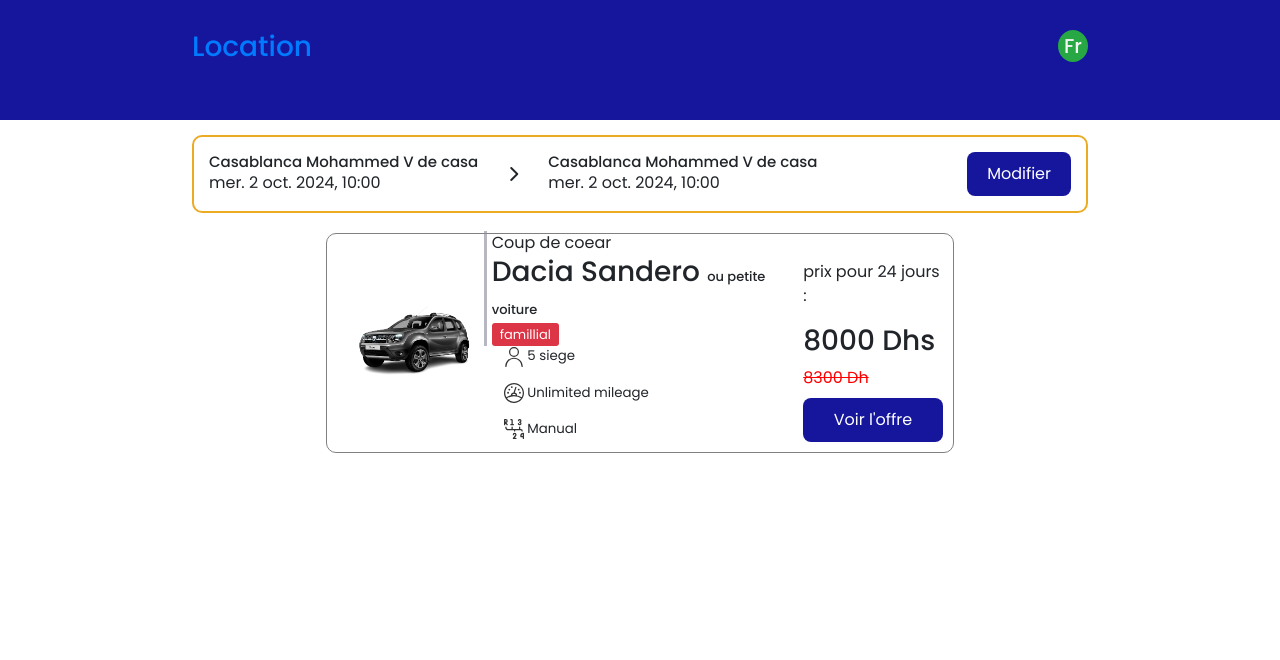
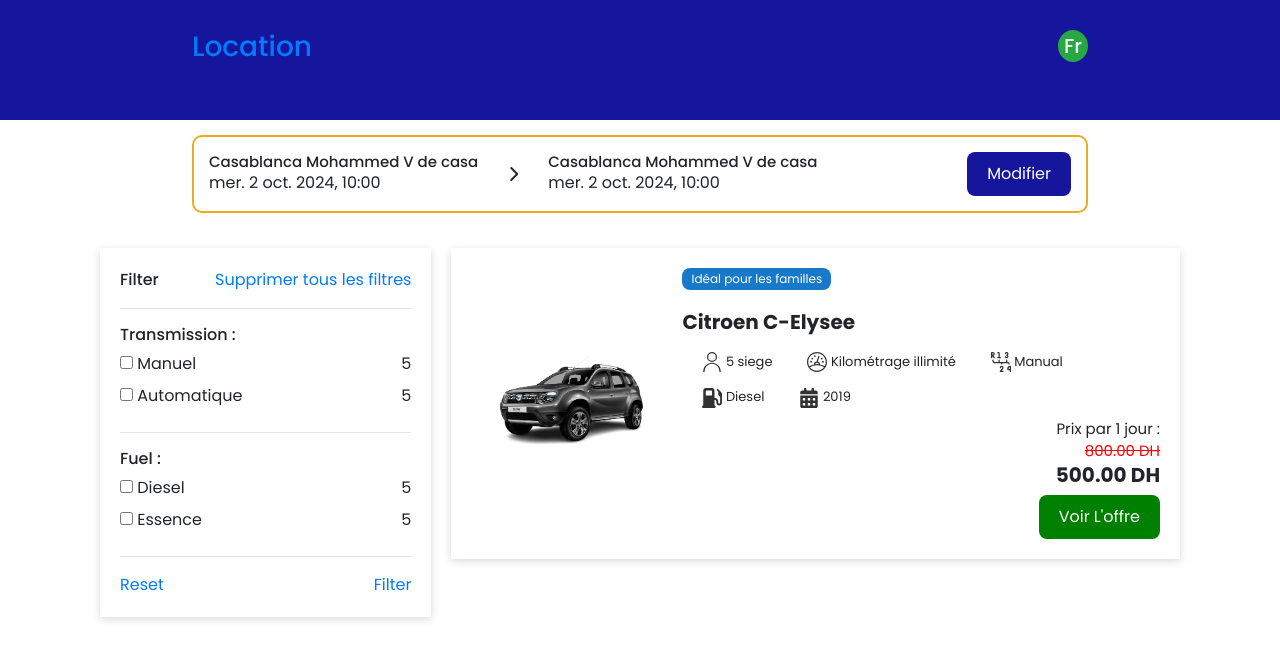
Before and after one commit to zakariaElGuedzi/location-de-voiture, a PHP site: page /listevehicules.html in a window 1280 px wide. Shown: the top 660 px of the page. Run offline with PHP 8.4, Linux system fonts and the light colour scheme; some libraries are stand-ins or nearby versions.

Commit message:
Liste Veh update

```diff
--- a/SingleVehicle.html
+++ b/SingleVehicle.html
@@ -35,9 +35,7 @@
                     <p>mer. 2 oct. 2024, 10:00</p>
                 </div>
             </div>
-                <div class="modifButtonDiv ">
             <button class="BtnModifier">Modifier</button>
-                </div>
         </div>
             <div  class="divCordoneLV2">
                 <div class="ContainerTtle">
--- a/listevehicules.css
+++ b/listevehicules.css
@@ -9,6 +9,7 @@
 body {
   font-family: "Poppins", sans-serif !important;
   background-color: #f4f4f4;
+  overflow-x: hidden;
 }
 
 :root {
@@ -158,6 +159,112 @@ section {
 .info-card .hautDiv .prixAuto button a {
   color: white;
   text-decoration: none;
+}
+
+.Cariste {
+  display: flex;
+  max-width: 100vw;
+  margin: 0 80px;
+  padding: 20px;
+  gap: 20px;
+}
+.Cariste .CarFilter {
+  flex: 0.8;
+  padding: 20px;
+  box-shadow: rgba(26, 26, 26, 0.16) 0px 2px 8px 0px;
+}
+.Cariste .CarFilter .FilterTitle {
+  display: flex;
+  justify-content: space-between;
+  align-items: center;
+}
+.Cariste .CarFilter .FilterTitle h6 {
+  margin: 0;
+}
+.Cariste .Cars {
+  flex: 2;
+  display: flex;
+  flex-direction: column;
+  gap: 20px;
+}
+.Cariste .Cars .caritem {
+  padding: 20px;
+  display: flex;
+  box-shadow: rgba(26, 26, 26, 0.16) 0px 2px 8px 0px;
+  justify-content: center;
+  gap: 20px;
+}
+.Cariste .Cars .caritem .carimg {
+  background-color: rgb(255, 255, 255);
+  background-image: url(img/compact-car-dacia-sport-utility-vehicle-renault-renault-duster-removebg-preview.png);
+  background-repeat: no-repeat;
+  background-position: center;
+  background-size: 100%;
+  flex: 2;
+}
+.Cariste .Cars .caritem .carDts {
+  flex: 5;
+  display: flex;
+  flex-direction: column;
+  gap: 10px;
+}
+.Cariste .Cars .caritem .carDts .CarClass {
+  color: white;
+  background-color: #1879ca;
+  width: -moz-max-content;
+  width: max-content;
+  padding: 2px 9px;
+  border-radius: 8px;
+  margin-bottom: 10px !important;
+  font-size: 12px;
+}
+.Cariste .Cars .caritem .carDts .CarName {
+  font-size: 20px;
+  font-weight: bolder;
+}
+.Cariste .Cars .caritem .carDts .caroptions {
+  display: flex;
+  flex-direction: row;
+  flex-wrap: wrap;
+  gap: 15px;
+  width: 90%;
+}
+.Cariste .Cars .caritem .carDts .caroptions p {
+  margin: 0;
+  font-size: 13px;
+}
+.Cariste .Cars .caritem .carDts .caroptions svg {
+  width: 20px;
+  height: 20px;
+  opacity: 0.8;
+  font-weight: 100;
+  left: 20px;
+}
+.Cariste .Cars .caritem .carDts .carprice {
+  display: flex;
+  flex-direction: column;
+  align-items: flex-end;
+}
+.Cariste .Cars .caritem .carDts .carprice p, .Cariste .Cars .caritem .carDts .carprice s {
+  margin: 0;
+  font-size: 15px;
+}
+.Cariste .Cars .caritem .carDts .carprice s {
+  color: red;
+}
+.Cariste .Cars .caritem .carDts .carprice h4 {
+  font-weight: bold;
+  font-size: 20px;
+}
+.Cariste .Cars .caritem .carDts .carprice a {
+  text-decoration: none;
+  background-color: green;
+  color: white;
+  padding: 10px 20px;
+  border-radius: 8px;
+}
+.Cariste .Cars .caritem .carDts .carprice a:hover {
+  background-color: rgb(7, 82, 7);
 }
 
 svg {
--- a/listevehicules.html
+++ b/listevehicules.html
@@ -40,19 +40,16 @@
             </div>
             <button class="BtnModifier">Modifier</button>
         </div>
-</section>
+    </section>
 
     <!-- ad display -->
     <!-- <div class="addisplay"></div> -->
 
-    <div class="info-card">
+    <!-- <div class="info-card">
         <div class="Contain1 ">
-
             <div class="hautDiv">
                 <div class="img">
-                    <!-- image of car -->
                 </div>
-
                 <div class="infoauto">
                     <div class="infosDiv2">
                         <p class="m-0">Coup de coear</p>
@@ -60,15 +57,14 @@
                         <button class="bg-danger px-2">famillial</button>
                     </div>
                     <div class="detailsAuto">
-                            <!-- <label for="" class=""> -->
                                 <p><svg xmlns="http://www.w3.org/2000/svg" viewBox="0 0 24 24"><path d="M16.5 6a4.5 4.5 0 1 1-9 0 4.5 4.5 0 0 1 9 0zM18 6A6 6 0 1 0 6 6a6 6 0 0 0 12 0zM3 23.25a9 9 0 1 1 18 0 .75.75 0 0 0 1.5 0c0-5.799-4.701-10.5-10.5-10.5S1.5 17.451 1.5 23.25a.75.75 0 0 0 1.5 0z"></path></svg>
                                     5 siege</p>
                                 <p><svg xmlns="http://www.w3.org/2000/svg" viewBox="0 0 24 24"><path d="M9.75 15.292v-.285a2.25 2.25 0 0 1 4.5 0v.285a.75.75 0 0 0 1.5 0v-.285a3.75 3.75 0 1 0-7.5 0v.285a.75.75 0 0 0 1.5 0zM13.54 5.02l-2.25 6.75a.75.75 0 0 0 1.424.474l2.25-6.75a.75.75 0 1 0-1.424-.474zM6.377 6.757a1.125 1.125 0 1 0 0 2.25 1.125 1.125 0 0 0 0-2.25.75.75 0 0 0 0 1.5.375.375 0 1 1 0-.75.375.375 0 0 1 0 .75.75.75 0 0 0 0-1.5zm12.75 3.75a1.125 1.125 0 1 0 0 2.25 1.125 1.125 0 0 0 0-2.25.75.75 0 0 0 0 1.5.375.375 0 1 1 0-.75.375.375 0 0 1 0 .75.75.75 0 0 0 0-1.5zm-1.496-3.75a1.125 1.125 0 1 0 1.119 1.131v-.006c0-.621-.504-1.125-1.125-1.125a.75.75 0 0 0 0 1.5.375.375 0 0 1-.375-.375V7.88a.375.375 0 1 1 .373.377.75.75 0 1 0 .008-1.5zm-8.254-3a1.125 1.125 0 1 0 0 2.25 1.125 1.125 0 0 0 0-2.25.75.75 0 0 0 0 1.5.375.375 0 1 1 0-.75.375.375 0 0 1 0 .75.75.75 0 0 0 0-1.5zM21.88 17.541a16.503 16.503 0 0 0-19.76 0 .75.75 0 1 0 .898 1.202 15.003 15.003 0 0 1 17.964 0 .75.75 0 1 0 .898-1.202zm.62-5.534c0 5.799-4.701 10.5-10.5 10.5s-10.5-4.701-10.5-10.5 4.701-10.5 10.5-10.5 10.5 4.701 10.5 10.5zm1.5 0c0-6.627-5.373-12-12-12s-12 5.373-12 12 5.373 12 12 12 12-5.373 12-12zm-19.123-1.5a1.125 1.125 0 1 0 0 2.25 1.125 1.125 0 0 0 0-2.25.75.75 0 0 0 0 1.5.375.375 0 1 1 0-.75.375.375 0 0 1 0 .75.75.75 0 0 0 0-1.5z"></path></svg>
                                     Unlimited mileage</p>
 
                                     <p>    <svg xmlns="http://www.w3.org/2000/svg" viewBox="0 0 24 24"><path d="M1.5 6.75v-3a.75.75 0 0 0-1.5 0v3a.75.75 0 0 0 1.5 0m2.85-.45-2.25-3a.75.75 0 1 0-1.2.9l2.25 3a.75.75 0 1 0 1.2-.9m18.9 13.95h-3L21 21v-.75A2.25 2.25 0 0 1 23.25 18l-.75-.75v6a.75.75 0 0 0 1.5 0v-6a.75.75 0 0 0-.75-.75 3.75 3.75 0 0 0-3.75 3.75V21c0 .414.336.75.75.75h3a.75.75 0 0 0 0-1.5M18.024 2.056A.75.75 0 1 1 18.75 3v1.5a.75.75 0 1 1-.722.95.75.75 0 1 0-1.446.4A2.25 2.25 0 1 0 18.75 3c-1 0-1 1.5 0 1.5a2.25 2.25 0 1 0-2.174-2.832.75.75 0 0 0 1.448.388M12 18.75a.75.75 0 0 1 1.5 0c0 .315-.107.622-.304.868l-2.532 3.163A.75.75 0 0 0 11.25 24h3a.75.75 0 0 0 0-1.5h-3l.586 1.219 2.532-3.164c.41-.513.632-1.15.632-1.805a2.25 2.25 0 0 0-4.5 0 .75.75 0 0 0 1.5 0M8.25 1.5H9v5.25a.75.75 0 0 0 1.5 0V1.5A1.5 1.5 0 0 0 9 0h-.75a.75.75 0 0 0 0 1.5m0 6h3a.75.75 0 0 0 0-1.5h-3a.75.75 0 0 0 0 1.5m-6-7.5H.75A.75.75 0 0 0 0 .75v3c0 .414.336.75.75.75h1.5a2.25 2.25 0 0 0 0-4.5m0 1.5a.75.75 0 0 1 0 1.5H.75l.75.75v-3l-.75.75zm8.25 11.25v-3a.75.75 0 0 0-1.5 0v3a.75.75 0 0 0 1.5 0m1.5 0v1.5a.75.75 0 0 0 1.5 0v-1.5a.75.75 0 0 0-1.5 0m7.5 0v-3a.75.75 0 0 0-1.5 0v3a.75.75 0 0 0 1.5 0m3 1.5A2.25 2.25 0 0 0 20.25 12h-15A2.25 2.25 0 0 1 3 9.75a.75.75 0 0 0-1.5 0 3.75 3.75 0 0 0 3.75 3.75h15a.75.75 0 0 1 .75.75.75.75 0 0 0 1.5 0"></path></svg>
-                                        Manual</p>
-                            <!-- </label>                         -->
+                                        Manual
+                                    </p>
                     </div>
                </div>
 
@@ -82,13 +78,105 @@
                </div>
             </div>
 
-            <!-- <div class="BasDiv">
-                <p>info important</p>
-            </div> -->
+        </div>
+    </div> -->
+    <div class="Cariste">
+        <div class="CarFilter">
+            <div class="FilterConatiner">
+                <div class="FilterTitle">
+                    <h6>Filter</h6>
+                    <a href="">Supprimer tous les filtres</a>
+                </div>
+                <hr>
+                <div class="Transmission">
+                    <h6 for="price">Transmission :</h6>
+                    <div class="d-flex justify-content-between">
+                        <div>
+                            <input type="checkbox" name="" id="">
+                            <label for="">Manuel</label>
+                        </div>
+                        <p class="m-0">5</p>
+                    </div>
+                    <div class="d-flex justify-content-between">
+                        <div>
+                            <input type="checkbox" name="" id="">
+                            <label for="">Automatique</label>
+                        </div>
+                        <p class="m-0">5</p>
+                    </div>
+                </div>
+                <hr>
+                <div>
+                    <h6>Fuel :</h6>
+                    <div class="d-flex justify-content-between">
+                        <div>
+                            <input type="checkbox" name="" id="">
+                            <label for="">Diesel</label>
+                        </div>
+                        <p class="m-0">5</p>
+                    </div>
+                    <div class="d-flex justify-content-between">
+                        <div>
+                            <input type="checkbox" name="" id="">
+                            <label for="">Essence</label>
+                        </div>
+                        <p class="m-0">5</p>
+                    </div><div></div>
+                </div>
+                <hr>
+            </div>
+            <div class="d-flex justify-content-between">
+                <a href="">Reset</a>
+                <a href="">Filter</a>
+            </div>
 
         </div>
+        <div class="Cars">
+            <div class="caritem">
+                <div class="carimg">
+
+                </div>
+                <div class="carDts">
+                    <p class="CarClass">Idéal pour les familles</p>
+                    <h6 class="CarName">Citroen C-Elysee</h6>
+                    <div class="caroptions">
+                        <p>
+                            <svg xmlns="http://www.w3.org/2000/svg"
+                                viewBox="0 0 24 24">
+                                <path d="M16.5 6a4.5 4.5 0 1 1-9 0 4.5 4.5 0 0 1 9 0zM18 6A6 6 0 1 0 6 6a6 6 0 0 0 12 0zM3 23.25a9 9 0 1 1 18 0 .75.75 0 0 0 1.5 0c0-5.799-4.701-10.5-10.5-10.5S1.5 17.451 1.5 23.25a.75.75 0 0 0 1.5 0z">
+                                </path>
+                            </svg>
+                            5 siege
+                        </p>
+                        <p>
+                            <svg xmlns="http://www.w3.org/2000/svg" viewBox="0 0 24 24"><path d="M9.75 15.292v-.285a2.25 2.25 0 0 1 4.5 0v.285a.75.75 0 0 0 1.5 0v-.285a3.75 3.75 0 1 0-7.5 0v.285a.75.75 0 0 0 1.5 0zM13.54 5.02l-2.25 6.75a.75.75 0 0 0 1.424.474l2.25-6.75a.75.75 0 1 0-1.424-.474zM6.377 6.757a1.125 1.125 0 1 0 0 2.25 1.125 1.125 0 0 0 0-2.25.75.75 0 0 0 0 1.5.375.375 0 1 1 0-.75.375.375 0 0 1 0 .75.75.75 0 0 0 0-1.5zm12.75 3.75a1.125 1.125 0 1 0 0 2.25 1.125 1.125 0 0 0 0-2.25.75.75 0 0 0 0 1.5.375.375 0 1 1 0-.75.375.375 0 0 1 0 .75.75.75 0 0 0 0-1.5zm-1.496-3.75a1.125 1.125 0 1 0 1.119 1.131v-.006c0-.621-.504-1.125-1.125-1.125a.75.75 0 0 0 0 1.5.375.375 0 0 1-.375-.375V7.88a.375.375 0 1 1 .373.377.75.75 0 1 0 .008-1.5zm-8.254-3a1.125 1.125 0 1 0 0 2.25 1.125 1.125 0 0 0 0-2.25.75.75 0 0 0 0 1.5.375.375 0 1 1 0-.75.375.375 0 0 1 0 .75.75.75 0 0 0 0-1.5zM21.88 17.541a16.503 16.503 0 0 0-19.76 0 .75.75 0 1 0 .898 1.202 15.003 15.003 0 0 1 17.964 0 .75.75 0 1 0 .898-1.202zm.62-5.534c0 5.799-4.701 10.5-10.5 10.5s-10.5-4.701-10.5-10.5 4.701-10.5 10.5-10.5 10.5 4.701 10.5 10.5zm1.5 0c0-6.627-5.373-12-12-12s-12 5.373-12 12 5.373 12 12 12 12-5.373 12-12zm-19.123-1.5a1.125 1.125 0 1 0 0 2.25 1.125 1.125 0 0 0 0-2.25.75.75 0 0 0 0 1.5.375.375 0 1 1 0-.75.375.375 0 0 1 0 .75.75.75 0 0 0 0-1.5z"></path></svg>
+                            Kilométrage illimité
+                        </p>
+                        <p>
+                            <svg xmlns="http://www.w3.org/2000/svg" viewBox="0 0 24 24"><path d="M1.5 6.75v-3a.75.75 0 0 0-1.5 0v3a.75.75 0 0 0 1.5 0m2.85-.45-2.25-3a.75.75 0 1 0-1.2.9l2.25 3a.75.75 0 1 0 1.2-.9m18.9 13.95h-3L21 21v-.75A2.25 2.25 0 0 1 23.25 18l-.75-.75v6a.75.75 0 0 0 1.5 0v-6a.75.75 0 0 0-.75-.75 3.75 3.75 0 0 0-3.75 3.75V21c0 .414.336.75.75.75h3a.75.75 0 0 0 0-1.5M18.024 2.056A.75.75 0 1 1 18.75 3v1.5a.75.75 0 1 1-.722.95.75.75 0 1 0-1.446.4A2.25 2.25 0 1 0 18.75 3c-1 0-1 1.5 0 1.5a2.25 2.25 0 1 0-2.174-2.832.75.75 0 0 0 1.448.388M12 18.75a.75.75 0 0 1 1.5 0c0 .315-.107.622-.304.868l-2.532 3.163A.75.75 0 0 0 11.25 24h3a.75.75 0 0 0 0-1.5h-3l.586 1.219 2.532-3.164c.41-.513.632-1.15.632-1.805a2.25 2.25 0 0 0-4.5 0 .75.75 0 0 0 1.5 0M8.25 1.5H9v5.25a.75.75 0 0 0 1.5 0V1.5A1.5 1.5 0 0 0 9 0h-.75a.75.75 0 0 0 0 1.5m0 6h3a.75.75 0 0 0 0-1.5h-3a.75.75 0 0 0 0 1.5m-6-7.5H.75A.75.75 0 0 0 0 .75v3c0 .414.336.75.75.75h1.5a2.25 2.25 0 0 0 0-4.5m0 1.5a.75.75 0 0 1 0 1.5H.75l.75.75v-3l-.75.75zm8.25 11.25v-3a.75.75 0 0 0-1.5 0v3a.75.75 0 0 0 1.5 0m1.5 0v1.5a.75.75 0 0 0 1.5 0v-1.5a.75.75 0 0 0-1.5 0m7.5 0v-3a.75.75 0 0 0-1.5 0v3a.75.75 0 0 0 1.5 0m3 1.5A2.25 2.25 0 0 0 20.25 12h-15A2.25 2.25 0 0 1 3 9.75a.75.75 0 0 0-1.5 0 3.75 3.75 0 0 0 3.75 3.75h15a.75.75 0 0 1 .75.75.75.75 0 0 0 1.5 0"></path></svg>
+                            Manual
+                        </p>
+                        <p>
+                            <svg xmlns="http://www.w3.org/2000/svg" viewBox="0 0 512 512"><!--!Font Awesome Free 6.6.0 by @fontawesome - https://fontawesome.com License - https://fontawesome.com/license/free Copyright 2024 Fonticons, Inc.--><path d="M32 64C32 28.7 60.7 0 96 0L256 0c35.3 0 64 28.7 64 64l0 192 8 0c48.6 0 88 39.4 88 88l0 32c0 13.3 10.7 24 24 24s24-10.7 24-24l0-154c-27.6-7.1-48-32.2-48-62l0-64L384 64c-8.8-8.8-8.8-23.2 0-32s23.2-8.8 32 0l77.3 77.3c12 12 18.7 28.3 18.7 45.3l0 13.5 0 24 0 32 0 152c0 39.8-32.2 72-72 72s-72-32.2-72-72l0-32c0-22.1-17.9-40-40-40l-8 0 0 144c17.7 0 32 14.3 32 32s-14.3 32-32 32L32 512c-17.7 0-32-14.3-32-32s14.3-32 32-32L32 64zM96 80l0 96c0 8.8 7.2 16 16 16l128 0c8.8 0 16-7.2 16-16l0-96c0-8.8-7.2-16-16-16L112 64c-8.8 0-16 7.2-16 16z"/></svg>
+                            Diesel
+                        </p>
+                        <p>
+                            <svg xmlns="http://www.w3.org/2000/svg" viewBox="0 0 448 512"><!--!Font Awesome Free 6.6.0 by @fontawesome - https://fontawesome.com License - https://fontawesome.com/license/free Copyright 2024 Fonticons, Inc.--><path d="M128 0c17.7 0 32 14.3 32 32l0 32 128 0 0-32c0-17.7 14.3-32 32-32s32 14.3 32 32l0 32 48 0c26.5 0 48 21.5 48 48l0 48L0 160l0-48C0 85.5 21.5 64 48 64l48 0 0-32c0-17.7 14.3-32 32-32zM0 192l448 0 0 272c0 26.5-21.5 48-48 48L48 512c-26.5 0-48-21.5-48-48L0 192zm64 80l0 32c0 8.8 7.2 16 16 16l32 0c8.8 0 16-7.2 16-16l0-32c0-8.8-7.2-16-16-16l-32 0c-8.8 0-16 7.2-16 16zm128 0l0 32c0 8.8 7.2 16 16 16l32 0c8.8 0 16-7.2 16-16l0-32c0-8.8-7.2-16-16-16l-32 0c-8.8 0-16 7.2-16 16zm144-16c-8.8 0-16 7.2-16 16l0 32c0 8.8 7.2 16 16 16l32 0c8.8 0 16-7.2 16-16l0-32c0-8.8-7.2-16-16-16l-32 0zM64 400l0 32c0 8.8 7.2 16 16 16l32 0c8.8 0 16-7.2 16-16l0-32c0-8.8-7.2-16-16-16l-32 0c-8.8 0-16 7.2-16 16zm144-16c-8.8 0-16 7.2-16 16l0 32c0 8.8 7.2 16 16 16l32 0c8.8 0 16-7.2 16-16l0-32c0-8.8-7.2-16-16-16l-32 0zm112 16l0 32c0 8.8 7.2 16 16 16l32 0c8.8 0 16-7.2 16-16l0-32c0-8.8-7.2-16-16-16l-32 0c-8.8 0-16 7.2-16 16z"/></svg>
+                            2019
+                        </p>
+                    </div>
+                    <div>
+                        <div class="carprice">
+                            <p>Prix par 1 jour :</p>
+                            <s>800.00 DH</s>
+                            <h4> 500.00 DH</h4>
+                            <a href="SingleVehicle.html">Voir L'offre</a>
+                        </div>
+                    </div>
+                </div>
+            </div>
+        </div>
     </div>
-
 
 
 
--- a/listevehicules.scss
+++ b/listevehicules.scss
@@ -5,9 +5,11 @@
     box-sizing: border-box;
     // border: 1px solid;
 }
+
 body {
     font-family: "Poppins", sans-serif !important;
     background-color: #f4f4f4;
+    overflow-x: hidden;
     // background: linear-gradient(153deg, rgba(255, 255, 255, 1) 42%, rgba(7, 14, 25, 0.48) 99%);
 }
 :root {
@@ -175,7 +177,113 @@ section {
     }
 }
 
+.Cariste{
+    display: flex;
+    max-width: 100vw;
+    margin: 0 80px;
+    padding: 20px;
+    gap: 20px;
+    .CarFilter{
+        flex: 0.8;
+        padding: 20px;
+        box-shadow: rgba(26, 26, 26, 0.16) 0px 2px 8px 0px;
+        .FilterTitle{
+            display: flex;
+            justify-content: space-between;
+            align-items: center;
+            h6{
+                margin: 0;
+            }
+        }
+    }
 
+    .Cars{
+        flex: 2;
+        display: flex;
+        flex-direction: column;
+        gap: 20px;
+        .caritem{
+            // border: 2px solid black;
+            padding: 20px;
+            display: flex;
+            box-shadow: rgba(26, 26, 26, 0.16) 0px 2px 8px 0px;
+            justify-content: center;
+            gap: 20px;
+            .carimg{
+                background-color: rgb(255, 255, 255);
+                background-image: url(img/compact-car-dacia-sport-utility-vehicle-renault-renault-duster-removebg-preview.png);
+                background-repeat: no-repeat;
+                background-position: center;
+                background-size: 100%;
+                flex: 2;
+            }
+            .carDts{
+                flex: 5;
+                display: flex;
+                flex-direction: column;
+                gap: 10px;
+                .CarClass{
+                    color: white;
+                    background-color: #1879ca;
+                    width: max-content;
+                    padding: 2px 9px;
+                    border-radius: 8px;
+                    margin-bottom: 10px !important;
+                    font-size: 12px;
+                }
+                .CarName{
+                    font-size: 20px;
+                    font-weight: bolder;
+                }
+                .caroptions{
+                    display: flex;
+                    flex-direction: row;
+                    flex-wrap: wrap;
+                    gap: 15px;
+                    width: 90%;
+                    p{
+                        margin: 0;
+                        font-size: 13px;
+                    }
+                    svg{
+                        width: 20px;
+                        height: 20px;
+                        opacity: 0.8;
+                        font-weight: 100;
+                        left: 20px;
+                    }
+                }
+
+                .carprice{
+                    display: flex;
+                    flex-direction: column;
+                    align-items: flex-end;
+                    p,s{
+                        margin: 0;
+                        font-size: 15px;
+                    }
+                    s{
+                        color: red;
+                    }
+                    h4{
+                        font-weight: bold;
+                        font-size: 20px;
+                    }
+                    a{
+                        text-decoration: none;
+                        background-color: green;
+                        color: white;
+                        padding: 10px 20px;
+                        border-radius: 8px;
+                    }
+                    a:hover{
+                        background-color: rgb(7, 82, 7);
+                    }
+                }
+            }
+        }
+    }
+}
 svg {
     // background-color: red;
     width: 20px;
```
Also changed, not shown: SingleVehicle.css (+0 -14 lines), SingleVehicle.scss (+13 -15 lines), 2 other files. Lines whose indentation alone changed are shown as unchanged.
